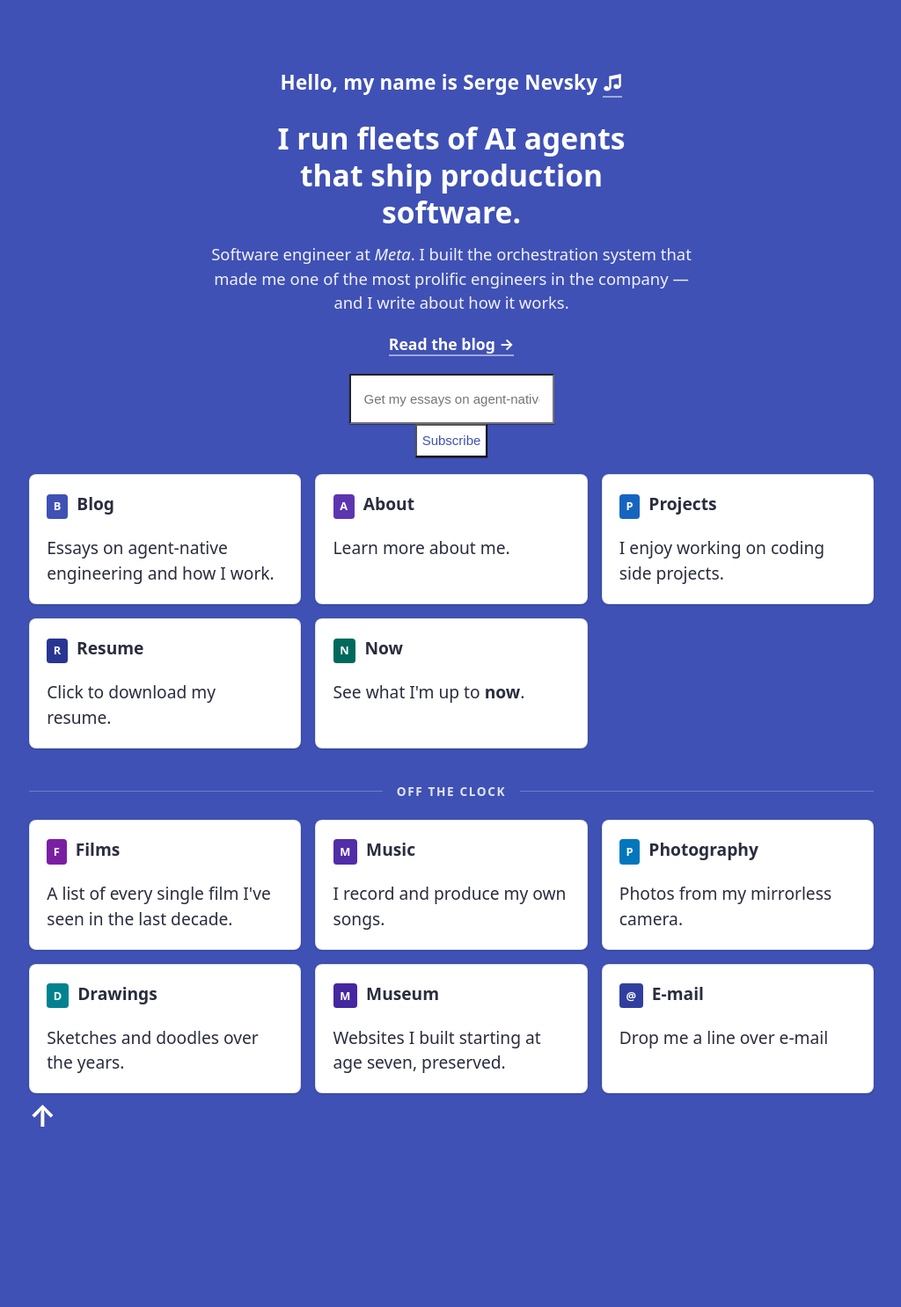
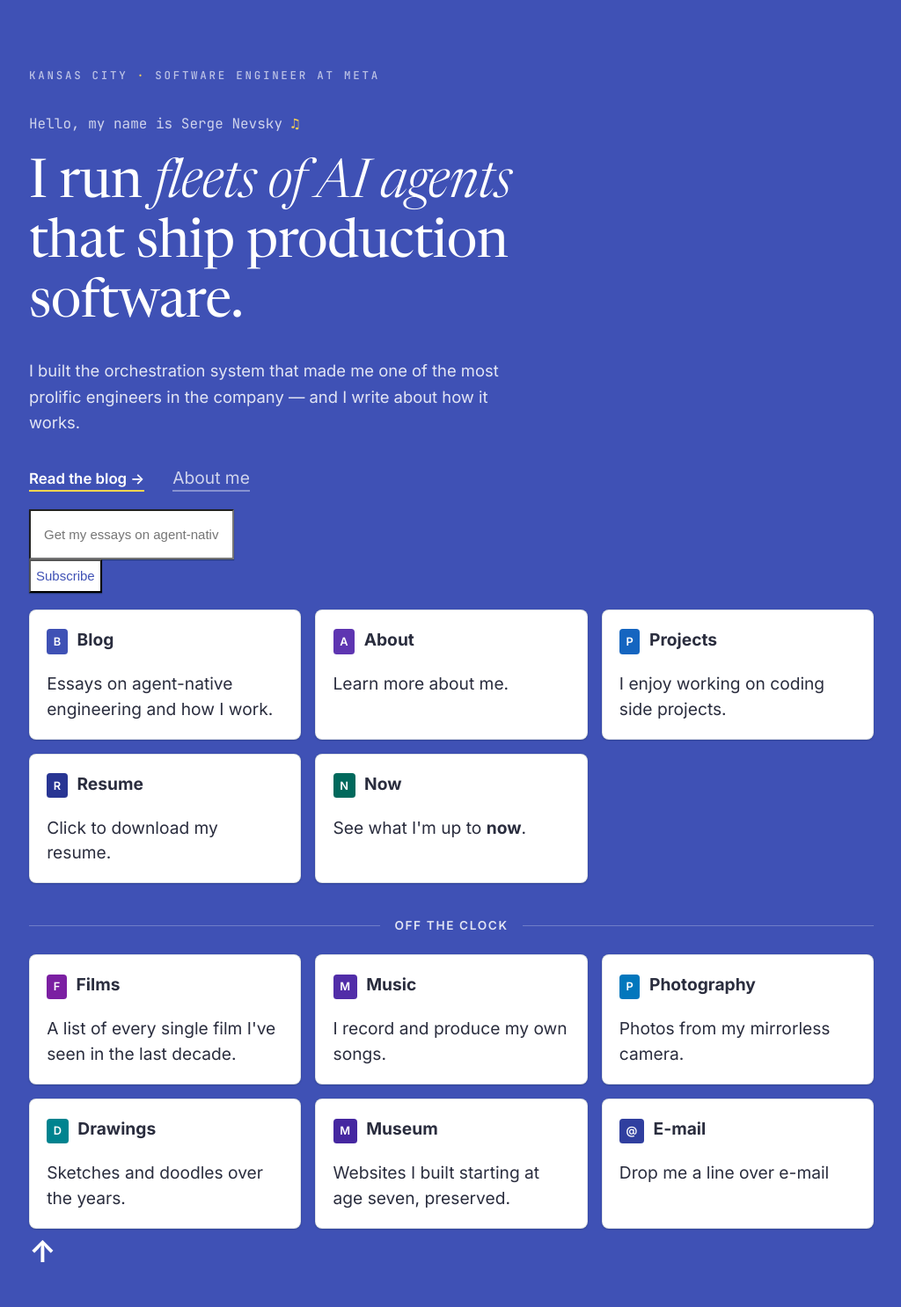
Before and after one commit to Dejital/dejital.github.com, a Jekyll site: the page built from index.html, in a window 1280 px wide. Shown: the whole page at 88% size, without its empty margins (127-1151 px from the left). Built offline with Jekyll 4.4.1, drawn with Linux system fonts in a browser that asks for light colours; comment, search, counter and statistics services are not loaded; before the commit the page ends 1333 px from its top, so only the background shows below that.

Commit message:
Typography: Newsreader display + Inter UI + JetBrains Mono, self-hosted
A/B blend per Serge: A's editorial structure (mono kicker, gold accent,
left-aligned hero, Inter support text) with B's Newsreader for the big
statement and essay bodies. Fonts self-hosted as variable woff2 latin
subsets (~370KB).

Co-Authored-By: Claude Fable 5 <noreply@anthropic.com>

```diff
--- a/assets/css/screen.css
+++ b/assets/css/screen.css
@@ -1,9 +1,43 @@
+/* ---------------------------------------------------------------------------
+   Self-hosted variable fonts (latin subsets, ~370KB total)
+--------------------------------------------------------------------------- */
+@font-face {
+    font-family: 'Newsreader';
+    font-style: normal;
+    font-weight: 300 700;
+    font-display: swap;
+    src: url('/assets/fonts/newsreader-var.woff2') format('woff2');
+}
+@font-face {
+    font-family: 'Newsreader';
+    font-style: italic;
+    font-weight: 300 700;
+    font-display: swap;
+    src: url('/assets/fonts/newsreader-italic-var.woff2') format('woff2');
+}
+@font-face {
+    font-family: 'Inter';
+    font-style: normal;
+    font-weight: 100 900;
+    font-display: swap;
+    src: url('/assets/fonts/inter-var.woff2') format('woff2');
+}
+@font-face {
+    font-family: 'JetBrains Mono';
+    font-style: normal;
+    font-weight: 100 800;
+    font-display: swap;
+    src: url('/assets/fonts/jetbrains-mono-var.woff2') format('woff2');
+}
+
 /* ---------------------------------------------------------------------------
    Design tokens — light is white/indigo, dark is a deep indigo surface.
 --------------------------------------------------------------------------- */
 :root {
-    --font-ui: system-ui, -apple-system, "Segoe UI", Roboto, Helvetica, Arial, sans-serif;
-    --font-serif: Charter, "Bitstream Charter", "Iowan Old Style", Georgia, serif;
+    --font-ui: 'Inter', system-ui, -apple-system, "Segoe UI", Roboto, Helvetica, Arial, sans-serif;
+    --font-serif: 'Newsreader', Charter, "Bitstream Charter", "Iowan Old Style", Georgia, serif;
+    --font-mono: 'JetBrains Mono', ui-monospace, SFMono-Regular, Menlo, Consolas, monospace;
+    --gold: #ffd54f;
 
     --bg: #ffffff;
     --surface: #ffffff;
@@ -253,14 +287,31 @@ footer a:hover {
 --------------------------------------------------------------------------- */
 .heading {
     color: white;
-    text-align: center;
-    padding: 2em 0 1em;
-    margin-top: 2em;
+    text-align: left;
+    padding: 3em 0 1em;
+    margin-top: 1em;
+}
+
+.hero-kicker {
+    font-family: var(--font-mono);
+    font-size: 0.78rem;
+    font-weight: 500;
+    letter-spacing: 0.22em;
+    text-transform: uppercase;
+    color: rgba(255, 255, 255, 0.65);
+    margin: 0 0 2.4em;
+}
+
+.hero-kicker .dot {
+    color: var(--gold);
 }
 
 .heading strong {
-    font-size: clamp(1.1rem, 1rem + 0.6vw, 1.4rem);
-    letter-spacing: 0.01em;
+    font-family: var(--font-mono);
+    font-size: 1rem;
+    font-weight: 400;
+    letter-spacing: 0;
+    color: rgba(255, 255, 255, 0.75);
 }
 
 .heading a {
@@ -274,23 +325,46 @@ footer a:hover {
 }
 
 .hero-lede {
-    font-size: clamp(1.4rem, 1.2rem + 1.4vw, 2.1rem);
-    font-weight: 700;
-    line-height: 1.25;
-    margin: 0.75em auto 0.4em;
-    max-width: 24ch;
+    font-family: var(--font-serif);
+    font-variation-settings: 'opsz' 72;
+    font-size: clamp(2.2rem, 1.4rem + 3.4vw, 3.8rem);
+    font-weight: 400;
+    line-height: 1.12;
+    letter-spacing: -0.01em;
+    margin: 0.35em 0 0.45em;
+    max-width: 18ch;
+}
+
+.hero-lede em {
+    font-style: italic;
+    font-weight: 340;
 }
 
 .hero-sub {
+    font-family: var(--font-ui);
     font-size: clamp(1rem, 0.95rem + 0.3vw, 1.15rem);
-    opacity: 0.92;
-    max-width: 52ch;
-    margin: 0 auto 1em;
+    line-height: 1.6;
+    opacity: 0.85;
+    max-width: 46ch;
+    margin: 0 0 1.8em;
+}
+
+.hero-cta-row {
+    display: flex;
+    gap: 2rem;
+    align-items: baseline;
+    margin: 0 0 1em;
+    font-family: var(--font-ui);
 }
 
 .hero-cta {
-    font-weight: bold;
-    font-size: 1.1rem;
+    font-weight: 600;
+    font-size: 1.05rem;
+}
+
+.hero-cta-quiet {
+    opacity: 0.75;
+    font-weight: 400;
 }
 
 /* ---------------------------------------------------------------------------
--- a/index.html
+++ b/index.html
@@ -29,14 +29,29 @@ layout: main
     color: #fff;
     border-bottom-color: rgba(255, 255, 255, 0.5);
   }
+  /* Gold accents: the ♫ and the primary CTA underline (every state, so the
+     white override above can't clobber them). */
+  .heading strong a, .heading strong a:link, .heading strong a:visited,
+  .heading strong a:hover, .heading strong a:visited:hover {
+    color: #ffd54f;
+    border-bottom: none;
+  }
+  .heading .hero-cta, .heading .hero-cta:link, .heading .hero-cta:visited,
+  .heading .hero-cta:active {
+    border-bottom-color: #ffd54f;
+  }
+  .heading .hero-cta:hover, .heading .hero-cta:visited:hover {
+    border-bottom-color: #ffe58a;
+  }
 </style>
 
 <div class="heading">
+  <p class="hero-kicker">Kansas City <span class="dot">&middot;</span> Software engineer at Meta</p>
   <strong>
     Hello, my name is Serge Nevsky <a href="#" onclick="document.getElementById('pronounce').play()">&#9835;</a>
   </strong>
   <p class="hero-lede">
-    I run fleets of AI agents that ship production software.
+    I run <em>fleets of AI&nbsp;agents</em> that ship production software.
   </p>
   {% comment %}
     DEPLOY GATE: the "most prolific engineers in the company" sentence below
@@ -44,13 +59,13 @@ layout: main
     clearance fails.
   {% endcomment %}
   <p class="hero-sub">
-    Software engineer at <i>Meta</i>. I built the orchestration system that
-    made me one of the most prolific engineers in the company &mdash; and I
-    write about how it works.
+    I built the orchestration system that made me one of the most prolific
+    engineers in the company &mdash; and I write about how it works.
   </p>
 
-  <p>
+  <p class="hero-cta-row">
     <a href="/blog/" class="hero-cta">Read the blog &rarr;</a>
+    <a href="/about/" class="hero-cta-quiet">About me</a>
   </p>
 
 <!-- Begin Mailchimp Signup Form -->
```
Also changed, not shown: assets/fonts/inter-var.woff2 (added), assets/fonts/jetbrains-mono-var.woff2 (added), assets/fonts/newsreader-italic-var.woff2 (added), assets/fonts/newsreader-var.woff2 (added).
